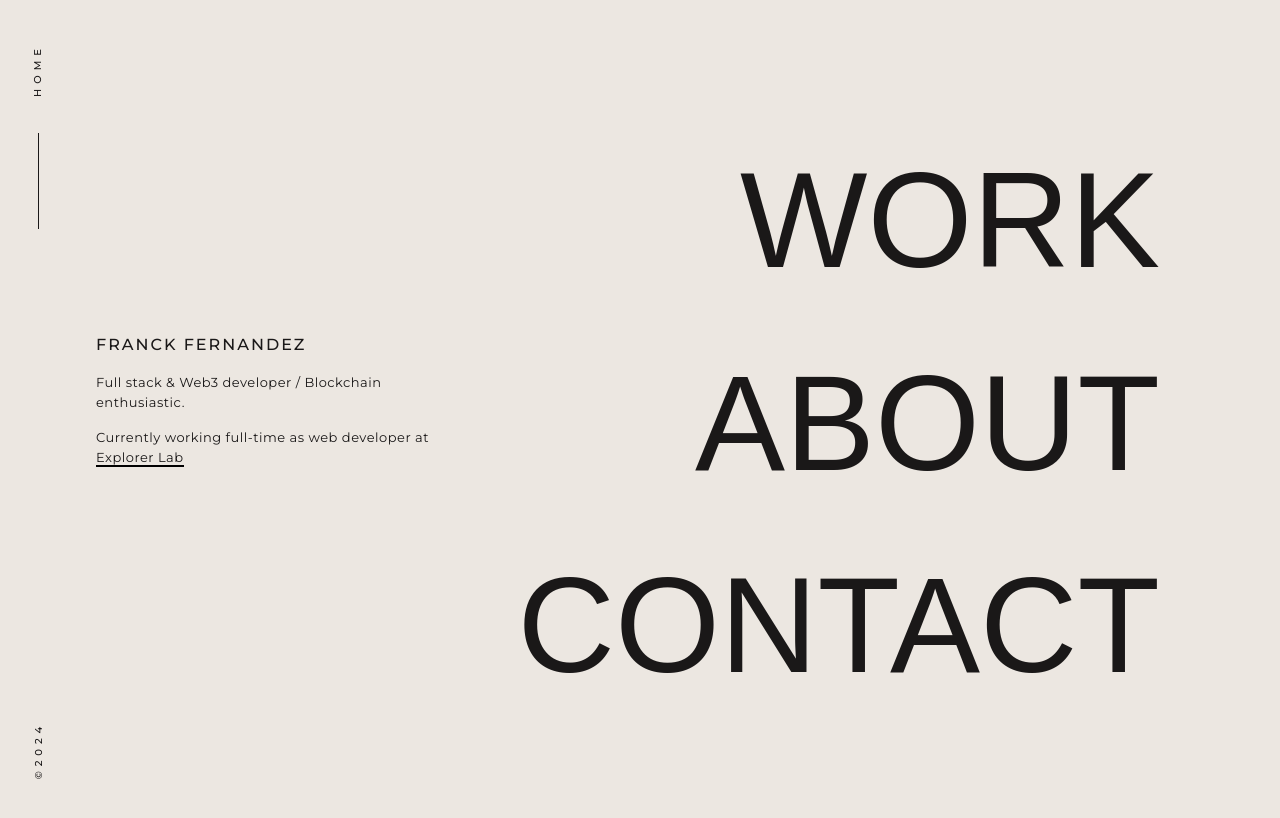
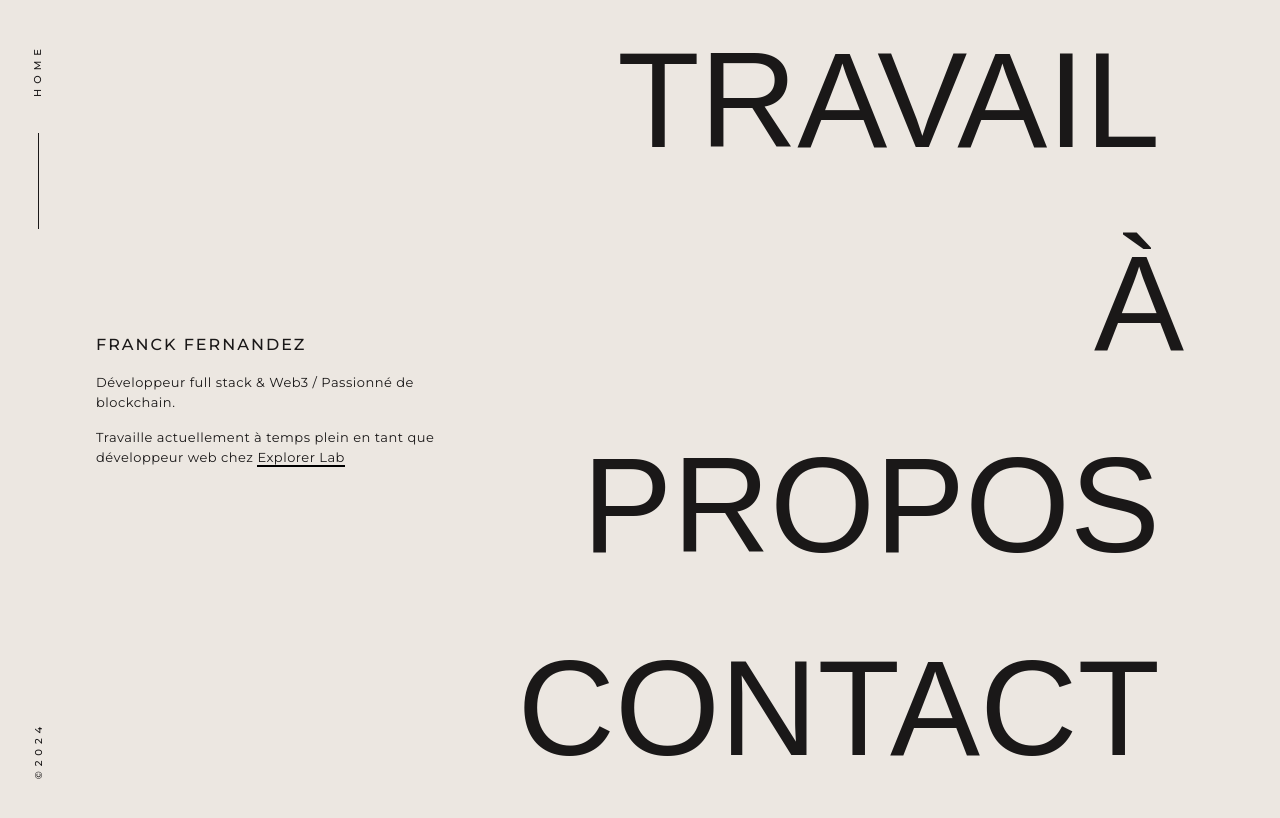
Before and after one commit to Franck-Fernandez-pro/core, a Next.js app: page /about in a window 1280 px wide. Shown: the top 818 px of the page. Built offline with nearby package versions, Linux system fonts and the light colour scheme; a web font is replaced by a local one.

Commit message:
i18n home page

```diff
--- a/app/[lang]/page.tsx
+++ b/app/[lang]/page.tsx
@@ -16,17 +16,17 @@ export default async function Home({
 }: {
   params: { lang: Locale };
 }) {
-  const dict = await getDictionary(lang);
+  const { home } = await getDictionary(lang);
   return (
     <main className="grid-cols-0 lg:grid-rows-0 grid gap-7 lg:grid-cols-3 lg:gap-3">
       <section className="flex flex-col pt-[30%] lg:h-screen lg:justify-center lg:pt-0">
         <h1 className="mb-4 text-base font-medium uppercase tracking-[2px]">
-          Franck Fernandez
+          {home.title}
         </h1>
         <div className="space-y-4 text-[13px] tracking-[0.5px]">
-          <p>Full stack & Web3 developer / Blockchain enthusiastic.</p>
+          <p>{home.description[0]}</p>
           <p>
-            Currently working full-time as web developer at{" "}
+            {`${home.description[1]} `}
             <a
               className="link"
               href="https://www.linkedin.com/company/explorers-g/"
@@ -43,17 +43,17 @@ export default async function Home({
       >
         <span>
           <Link href="/work" {...linkProps}>
-            Work
+            {home.navigation.work}
           </Link>
         </span>
         <span>
           <Link href="/about" {...linkProps}>
-            About
+            {home.navigation.about}
           </Link>
         </span>
         <span>
           <Link href="/contact" {...linkProps}>
-            Contact
+            {home.navigation.contact}
           </Link>
         </span>
       </section>
--- a/dictionaries/en.json
+++ b/dictionaries/en.json
@@ -1,4 +1,16 @@
 {
+  "home": {
+    "title": "Franck Fernandez",
+    "description": [
+      "Full stack & Web3 developer / Blockchain enthusiastic.",
+      "Currently working full-time as web developer at"
+    ],
+    "navigation": {
+      "work": "Work",
+      "about": "About",
+      "contact": "Contact"
+    }
+  },
   "about": {
     "title": "About",
     "subheading": "I'm Franck. A developer, maker and problem solver.",
--- a/dictionaries/fr.json
+++ b/dictionaries/fr.json
@@ -1,4 +1,16 @@
 {
+  "home": {
+    "title": "Franck Fernandez",
+    "description": [
+      "Développeur full stack & Web3 / Passionné de blockchain.",
+      "Travaille actuellement à temps plein en tant que développeur web chez"
+    ],
+    "navigation": {
+      "work": "Travail",
+      "about": "À propos",
+      "contact": "Contact"
+    }
+  },
   "about": {
     "title": "À propos",
     "subheading": "Je suis Franck. Développeur, créateur et résolveur de problèmes.",
```
